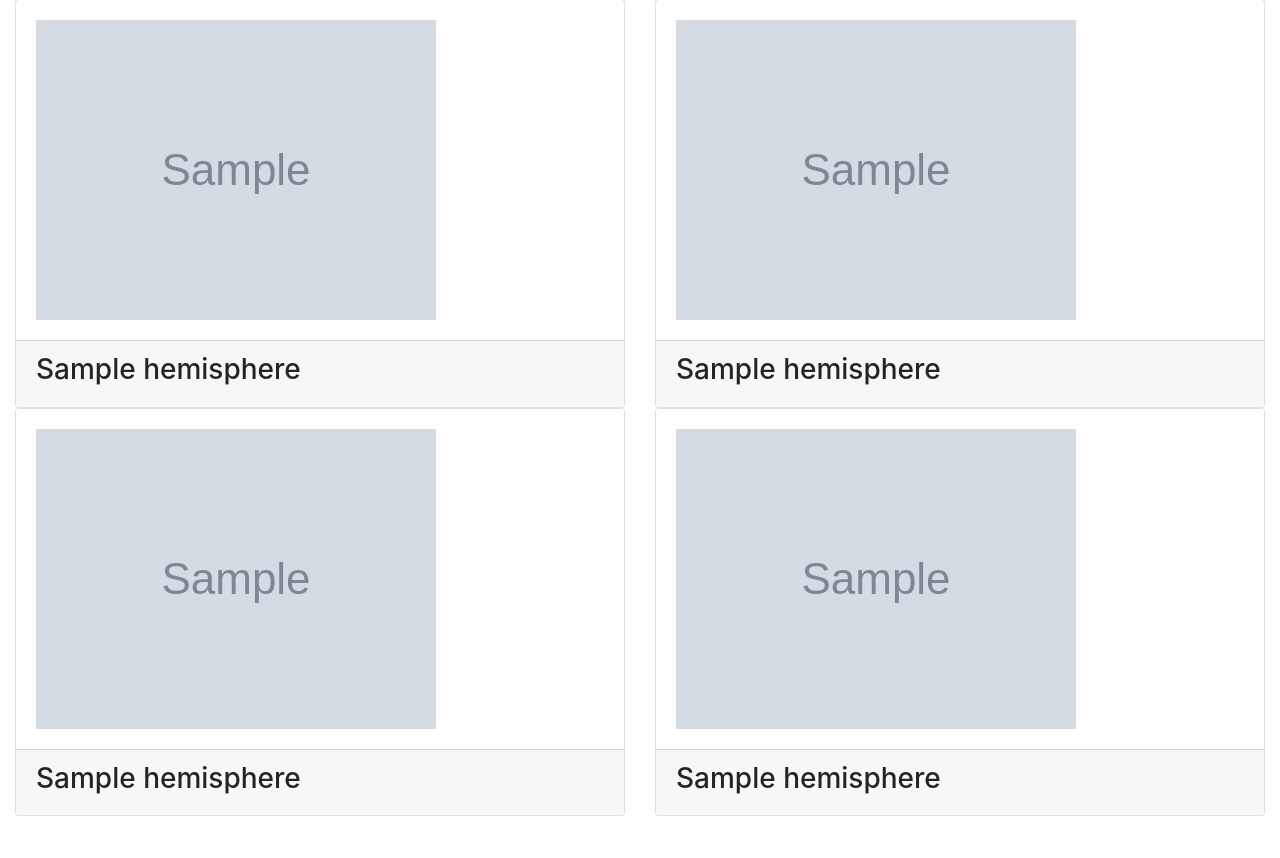
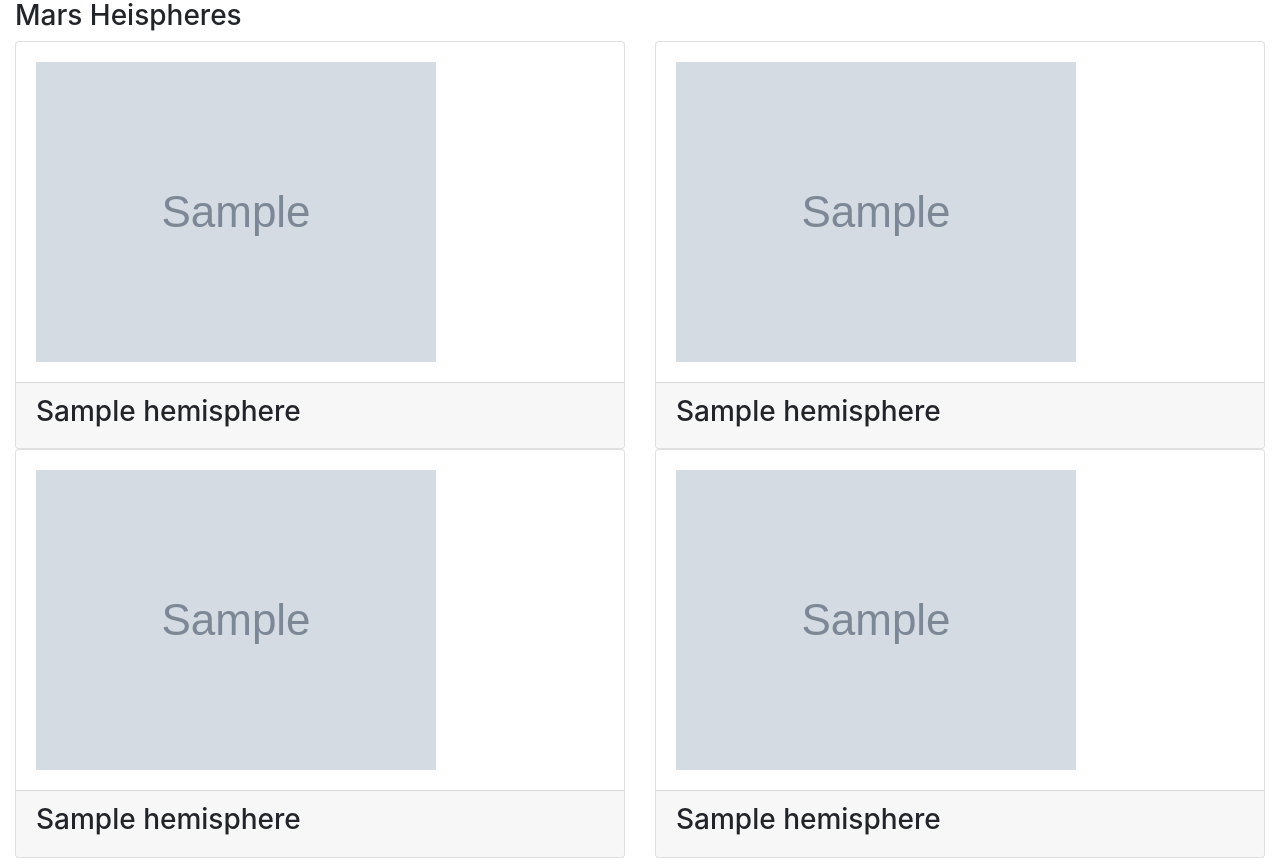
Before and after one commit to troypramsey/web-scraping-challenge, a Flask app: page / in a window 1280 px wide. Shown: the part 704-1562 px from the top of the page. Before the commit the page ends 1520 px from the top, so only its background shows below. Run offline with Flask 2, Linux system fonts and the light colour scheme; grey boxes marked "Sample" are stand-in pictures; a database or web service that is not in the repository returns one stand-in record (values such as "Sample title"); some libraries are stand-ins or nearby versions.

Commit message:
added mars hemispheres headers

```diff
--- a/Missions_to_Mars/templates/index.html
+++ b/Missions_to_Mars/templates/index.html
@@ -35,6 +35,11 @@
                         {{ mars.mars_table|safe }}
                     </div>
                 </div>
+            </div>
+        </div>
+        <div class="row">
+            <div class="col-md-12">
+                <h3>Mars Heispheres</h3>
             </div>
         </div>
         <div class="row">
```
